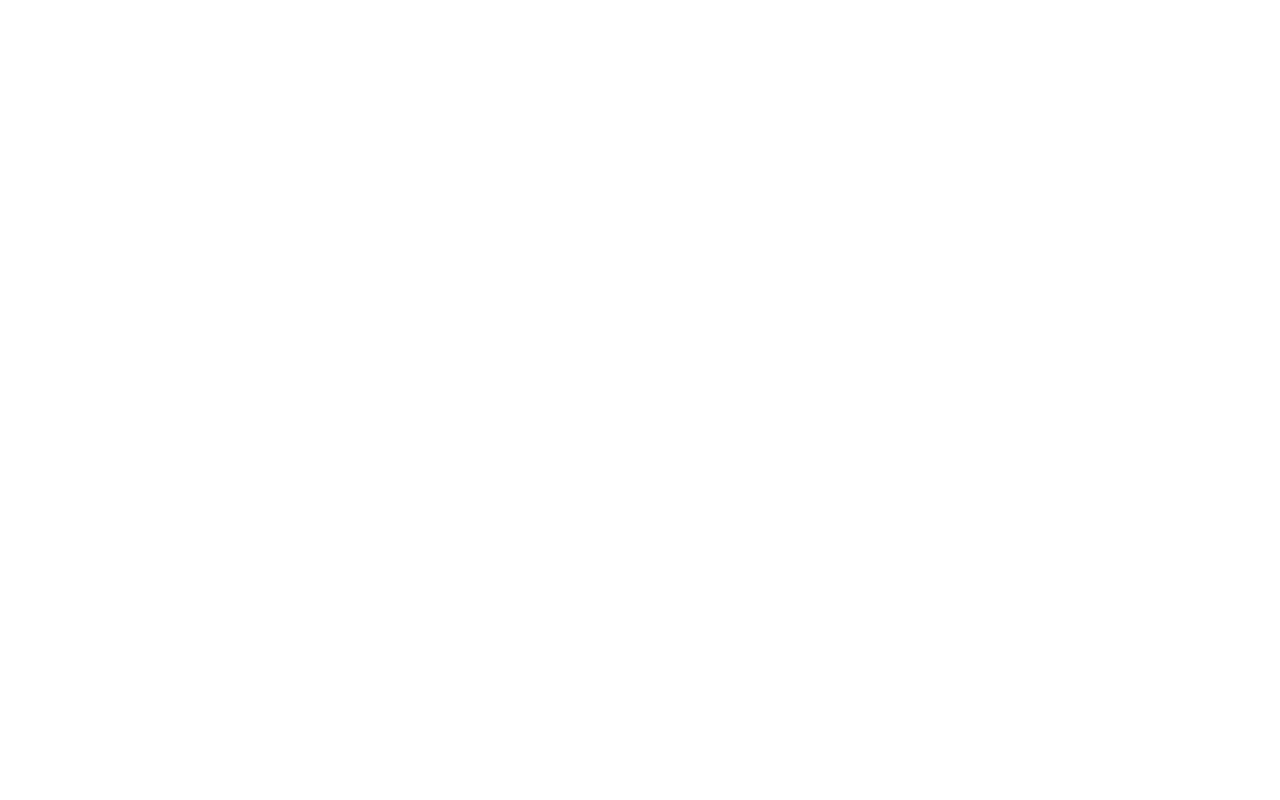
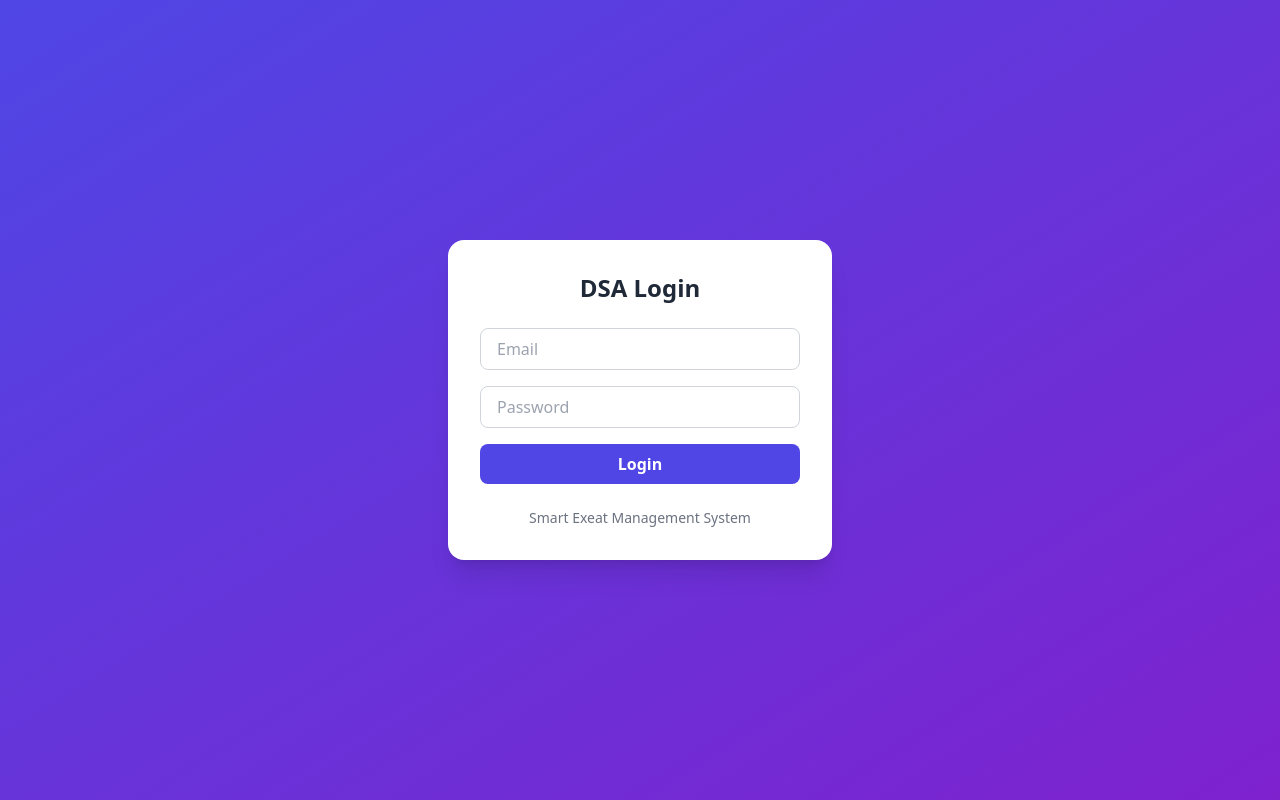
Before and after one commit to Vickysax02/Smart-Exeat-Mangement-System, a plain HTML site: page pages/dsa-login.html in a window 1280 px wide. Drawn offline with nearby package versions, Linux system fonts and the light colour scheme.

Commit message:
DSA login

```diff
--- a/pages/dsa-login.html
+++ b/pages/dsa-login.html
@@ -0,0 +1,40 @@
+<!DOCTYPE html>
+<html lang="en">
+<head>
+  <meta charset="UTF-8" />
+  <meta name="viewport" content="width=device-width, initial-scale=1.0"/>
+  <title>DSA Login</title>
+  <script src="https://cdn.tailwindcss.com"></script>
+</head>
+<body class="bg-gradient-to-br from-indigo-600 to-purple-700 min-h-screen flex items-center justify-center">
+
+  <div class="bg-white p-8 rounded-2xl shadow-xl w-full max-w-sm">
+    <h2 class="text-2xl font-bold text-center text-gray-800 mb-6">DSA Login</h2>
+
+    <div class="space-y-4">
+      <input
+        type="email"
+        id="email"
+        placeholder="Email"
+        class="w-full px-4 py-2 rounded-lg border border-gray-300 focus:outline-none focus:ring-2 focus:ring-indigo-400"
+      />
+      <input
+        type="password"
+        id="password"
+        placeholder="Password"
+        class="w-full px-4 py-2 rounded-lg border border-gray-300 focus:outline-none focus:ring-2 focus:ring-indigo-400"
+      />
+      <button
+        onclick="login()"
+        class="w-full bg-indigo-600 hover:bg-indigo-700 text-white py-2 rounded-lg font-semibold transition duration-300"
+      >
+        Login
+      </button>
+    </div>
+
+    <p class="text-sm text-center text-gray-500 mt-6">Smart Exeat Management System</p>
+  </div>
+
+  <script type="module" src="dsa-login.js"></script>
+</body>
+</html>
```
Also changed, not shown: index.html (+1 -1 lines), js/dsa-login.js (+30 -0 lines).
